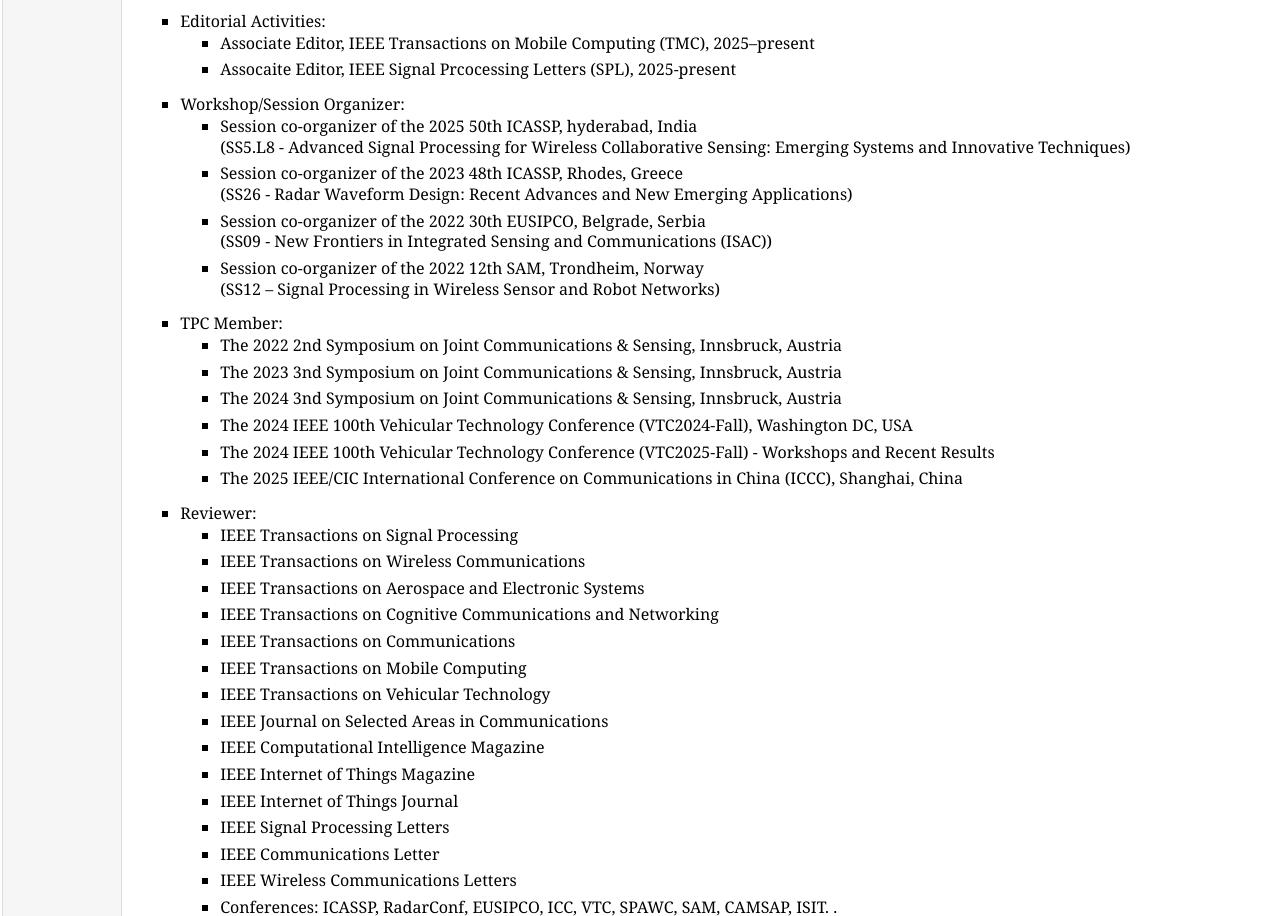
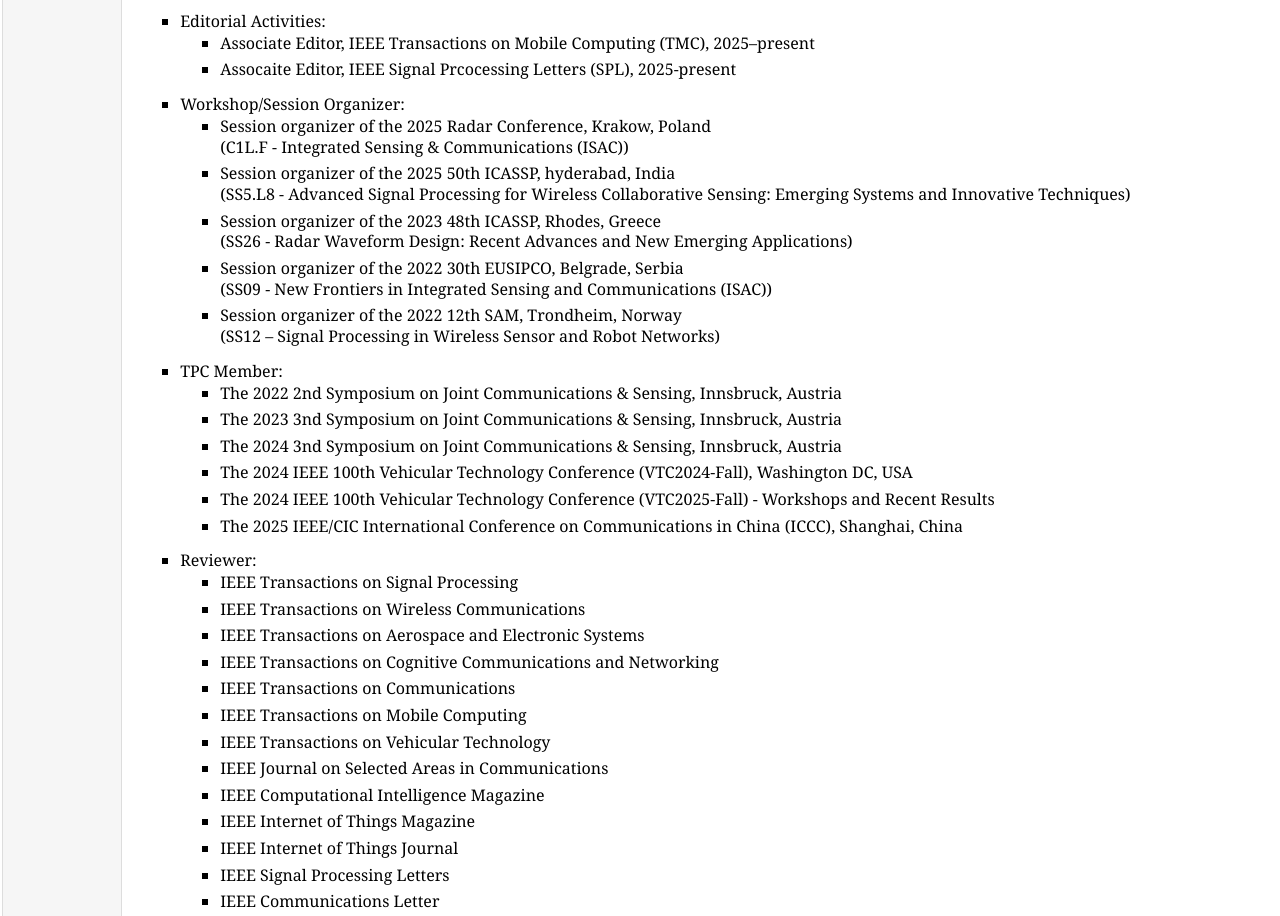
Before and after one commit to LinlongWu92/linlongwu92.github.io, a plain HTML site: page aboutme.html in a window 1280 px wide. Shown: the part 1061-1977 px from the top of the page. Drawn offline with Linux system fonts and the light colour scheme.

Commit message:
update adr

```diff
--- a/aboutme.html
+++ b/aboutme.html
@@ -99,16 +99,19 @@ Project: Intelligent Doorbell System Based on Microphone Array Space-Time Filter
 <ul>
 <li><p>Workshop/Session Organizer:</p>
 <ul>
-<li><p>Session co-organizer of the 2025 50th ICASSP, hyderabad, India<br />
-(SS5.L8 - Advanced Signal Processing for Wireless Collaborative Sensing:  Emerging Systems and Innovative Techniques)</p>
+<li><p>Session organizer of the 2025 Radar Conference, Krakow, Poland<br />
+(C1L.F - Integrated Sensing &amp; Communications (ISAC))</p>
 </li>
-<li><p>Session co-organizer of the 2023 48th ICASSP, Rhodes, Greece<br />
+<li><p>Session organizer of the 2025 50th ICASSP, hyderabad, India<br />
+(SS5.L8 - Advanced Signal Processing for Wireless Collaborative Sensing: Emerging Systems and Innovative Techniques)</p>
+</li>
+<li><p>Session organizer of the 2023 48th ICASSP, Rhodes, Greece<br />
 (SS26 - Radar Waveform Design: Recent Advances and New Emerging Applications)</p>
 </li>
-<li><p>Session co-organizer of the 2022 30th EUSIPCO, Belgrade, Serbia<br />
+<li><p>Session organizer of the 2022 30th EUSIPCO, Belgrade, Serbia<br />
 (SS09 - New Frontiers in Integrated Sensing and Communications (ISAC))</p>
 </li>
-<li><p>Session co-organizer of the 2022 12th SAM, Trondheim, Norway<br />
+<li><p>Session organizer of the 2022 12th SAM, Trondheim, Norway<br />
 (SS12 – Signal Processing in Wireless Sensor and Robot Networks)</p>
 </li>
 </ul>
```
Also changed, not shown: index.html (+4 -3 lines).
